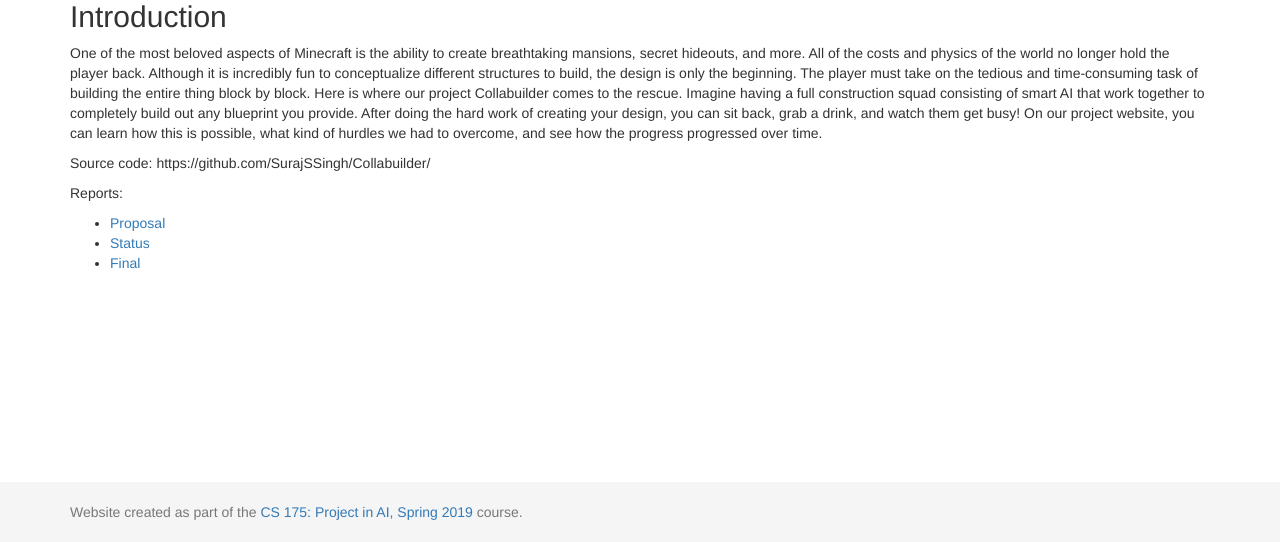
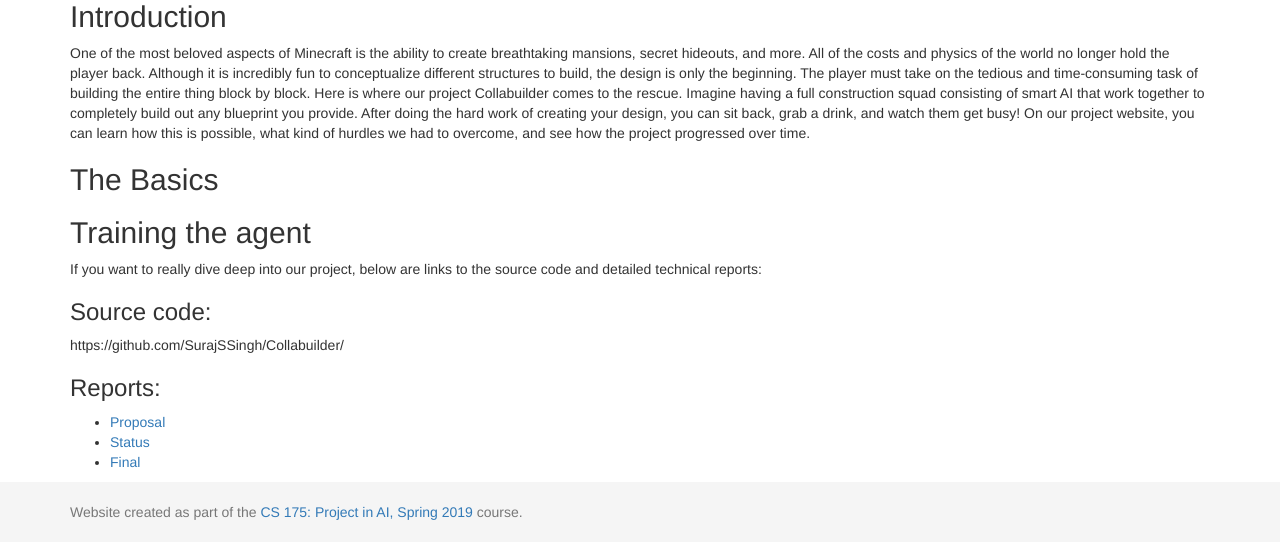
Before and after one commit to SurajSSingh/Collabuilder, a Jekyll site: the page built from docs/index.md, in a window 1280 px wide and 1035 px high. Shown: the part 493-1035 px from the top of the window. Built offline with Jekyll 4.4.1, drawn with Linux system fonts in a browser that asks for light colours.

Commit message:
Update index.md

```diff
--- a/docs/index.md
+++ b/docs/index.md
@@ -4,12 +4,22 @@
 ---
 ![A Marvelous Minecraft Mansion](https://image.winudf.com/v2/image/Y29tLmx1Y2t5Z3VpYTk5Lm1vZGVybmhvdXNlc2Zvcm1pbmVjcmFmdF9zY3JlZW5fMF8xNTExMTc2NDMzXzAzNA/screen-0.jpg?fakeurl=1&type=.jpg)
 
+
 ## Introduction
-One of the most beloved aspects of Minecraft is the ability to create breathtaking mansions, secret hideouts, and more. All of the costs and physics of the world no longer hold the player back. Although it is incredibly fun to conceptualize different structures to build, the design is only the beginning. The player must take on the tedious and time-consuming task of building the entire thing block by block. Here is where our project Collabuilder comes to the rescue. Imagine having a full construction squad consisting of smart AI that work together to completely build out any blueprint you provide. After doing the hard work of creating your design, you can sit back, grab a drink, and watch them get busy! On our project website, you can learn how this is possible, what kind of hurdles we had to overcome, and see how the progress progressed over time.
+One of the most beloved aspects of Minecraft is the ability to create breathtaking mansions, secret hideouts, and more. All of the costs and physics of the world no longer hold the player back. Although it is incredibly fun to conceptualize different structures to build, the design is only the beginning. The player must take on the tedious and time-consuming task of building the entire thing block by block. Here is where our project Collabuilder comes to the rescue. Imagine having a full construction squad consisting of smart AI that work together to completely build out any blueprint you provide. After doing the hard work of creating your design, you can sit back, grab a drink, and watch them get busy! On our project website, you can learn how this is possible, what kind of hurdles we had to overcome, and see how the project progressed over time.
 
-Source code: https://github.com/SurajSSingh/Collabuilder/
+## The Basics
 
-Reports:
+
+## Training the agent
+
+
+If you want to really dive deep into our project, below are links to the source code and detailed technical reports:
+
+### Source code:
+https://github.com/SurajSSingh/Collabuilder/
+
+### Reports:
 
 - [Proposal](proposal.html)
 - [Status](status.html)
```
